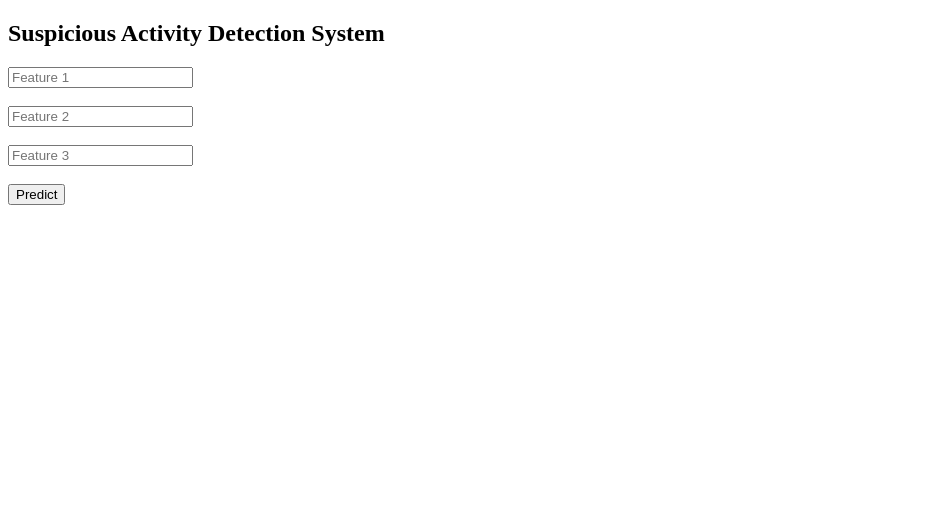
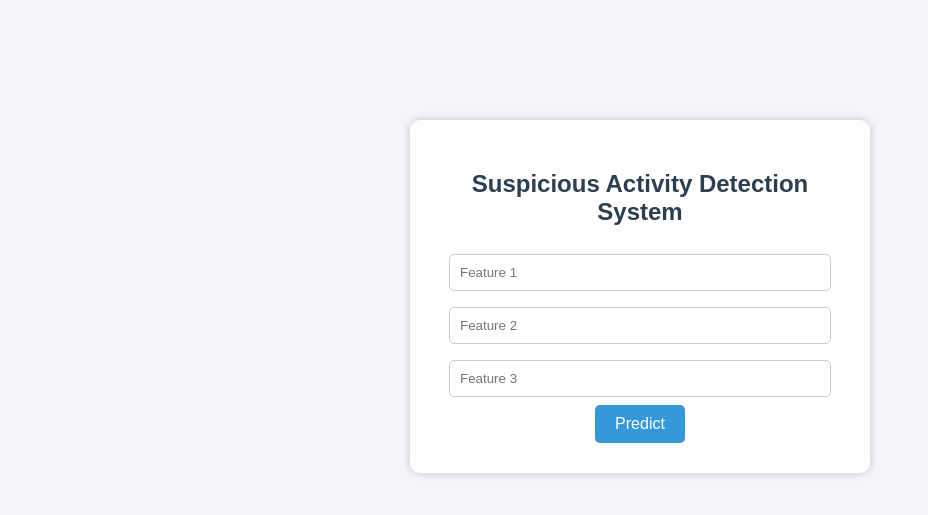
Before and after one commit to poodlepie4/suspicious_activity_detection, a Python web app: template templates/index.html in a window 1280 px wide. Shown: the top 515 px of the page, without its empty margins (0-928 px from the left). Run offline with Jinja, Linux system fonts and the light colour scheme; the template is opened without the code that fills it, so the values that code supplies are empty.

Commit message:
Update index.html

```diff
--- a/templates/index.html
+++ b/templates/index.html
@@ -2,21 +2,85 @@
 <html>
 <head>
     <title>Suspicious Activity Detection</title>
+
+<style>
+
+body{
+    font-family: Arial, sans-serif;
+    background-color:#f4f6f9;
+    text-align:center;
+}
+
+.container{
+    width:400px;
+    margin:120px auto;
+    padding:30px;
+    background:white;
+    border-radius:10px;
+    box-shadow:0px 0px 10px rgba(0,0,0,0.2);
+}
+
+h2{
+    color:#2c3e50;
+}
+
+input{
+    width:90%;
+    padding:10px;
+    margin:8px;
+    border:1px solid #ccc;
+    border-radius:5px;
+}
+
+button{
+    padding:10px 20px;
+    background-color:#3498db;
+    color:white;
+    border:none;
+    border-radius:5px;
+    font-size:16px;
+    cursor:pointer;
+}
+
+button:hover{
+    background-color:#2980b9;
+}
+
+.result{
+    margin-top:20px;
+    font-size:18px;
+    color:#e74c3c;
+}
+
+</style>
+
 </head>
 
 <body>
+
+<div class="container">
 
 <h2>Suspicious Activity Detection System</h2>
 
 <form action="/predict" method="post">
 
-    <input type="text" name="feature1" placeholder="Feature 1"><br><br>
-    <input type="text" name="feature2" placeholder="Feature 2"><br><br>
-    <input type="text" name="feature3" placeholder="Feature 3"><br><br>
+<input type="text" name="feature1" placeholder="Feature 1"><br>
 
-    <button type="submit">Predict</button>
+<input type="text" name="feature2" placeholder="Feature 2"><br>
+
+<input type="text" name="feature3" placeholder="Feature 3"><br>
+
+<button type="submit">Predict</button>
 
 </form>
 
+{% if prediction %}
+<div class="result">
+<h3>{{ prediction }}</h3>
+</div>
+{% endif %}
+
+</div>
+
 </body>
 </html>
```
